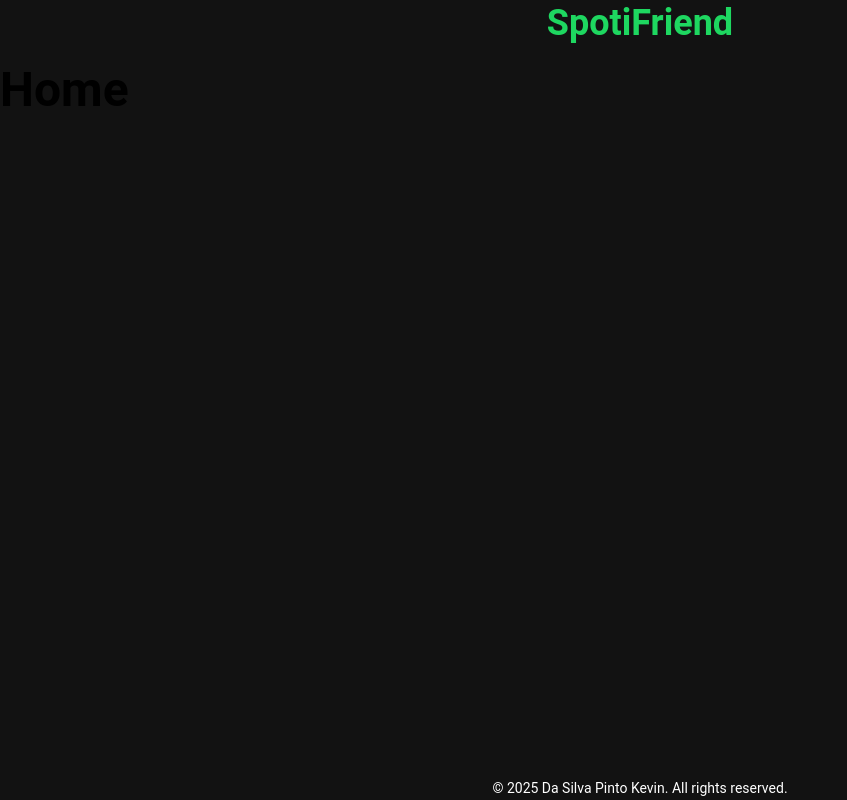
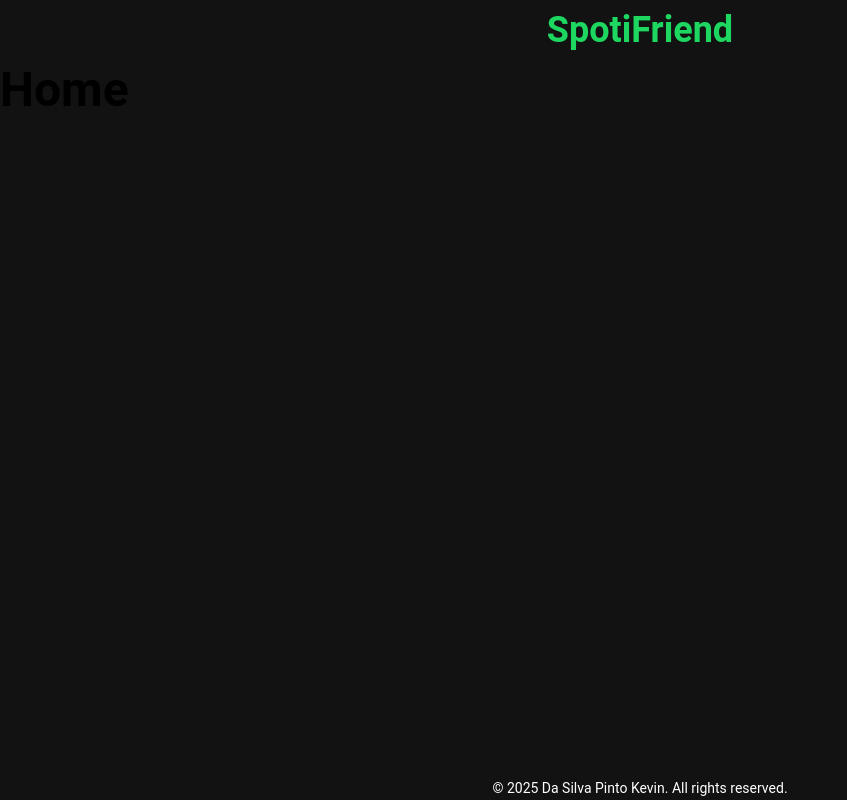
Before and after one commit to NamelessProj/SpotiFriend-frontend, a React (Vite) app: page / in a window 1280 px wide. Shown: the whole page, without its empty margins (0-847 px from the left). Built offline with nearby package versions, Linux system fonts and the light colour scheme.

Commit message:
Updating class

```diff
--- a/src/components/Header.jsx
+++ b/src/components/Header.jsx
@@ -2,7 +2,7 @@ import {Typography} from "@material-tailwind/react";
 
 const Header = () => {
     return (
-        <header className=" flex justify-center">
+        <header className="flex justify-center items-center">
             <Typography variant="h2" as="p" className="text-primary-green">
                 SpotiFriend
             </Typography>
```
